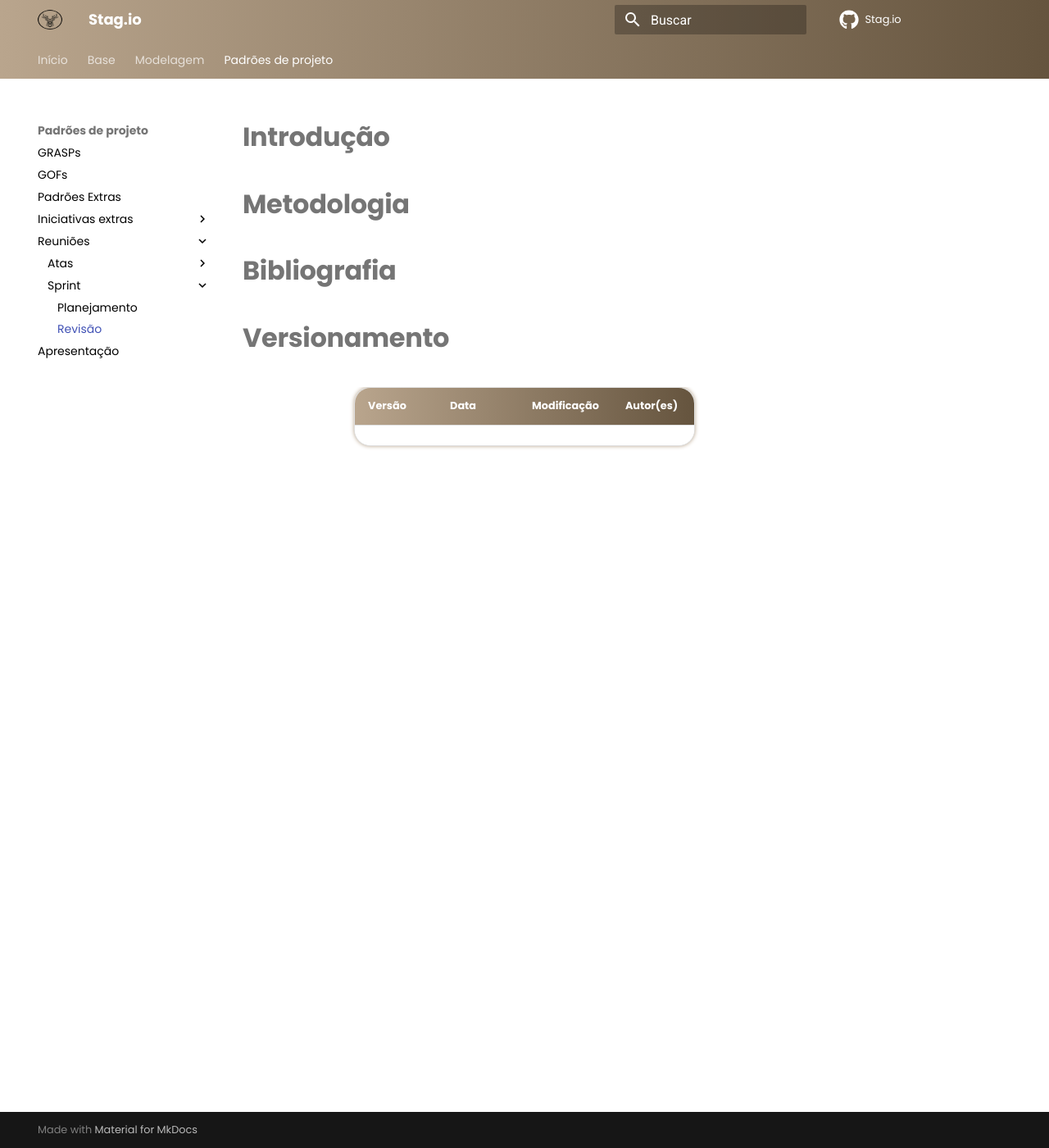
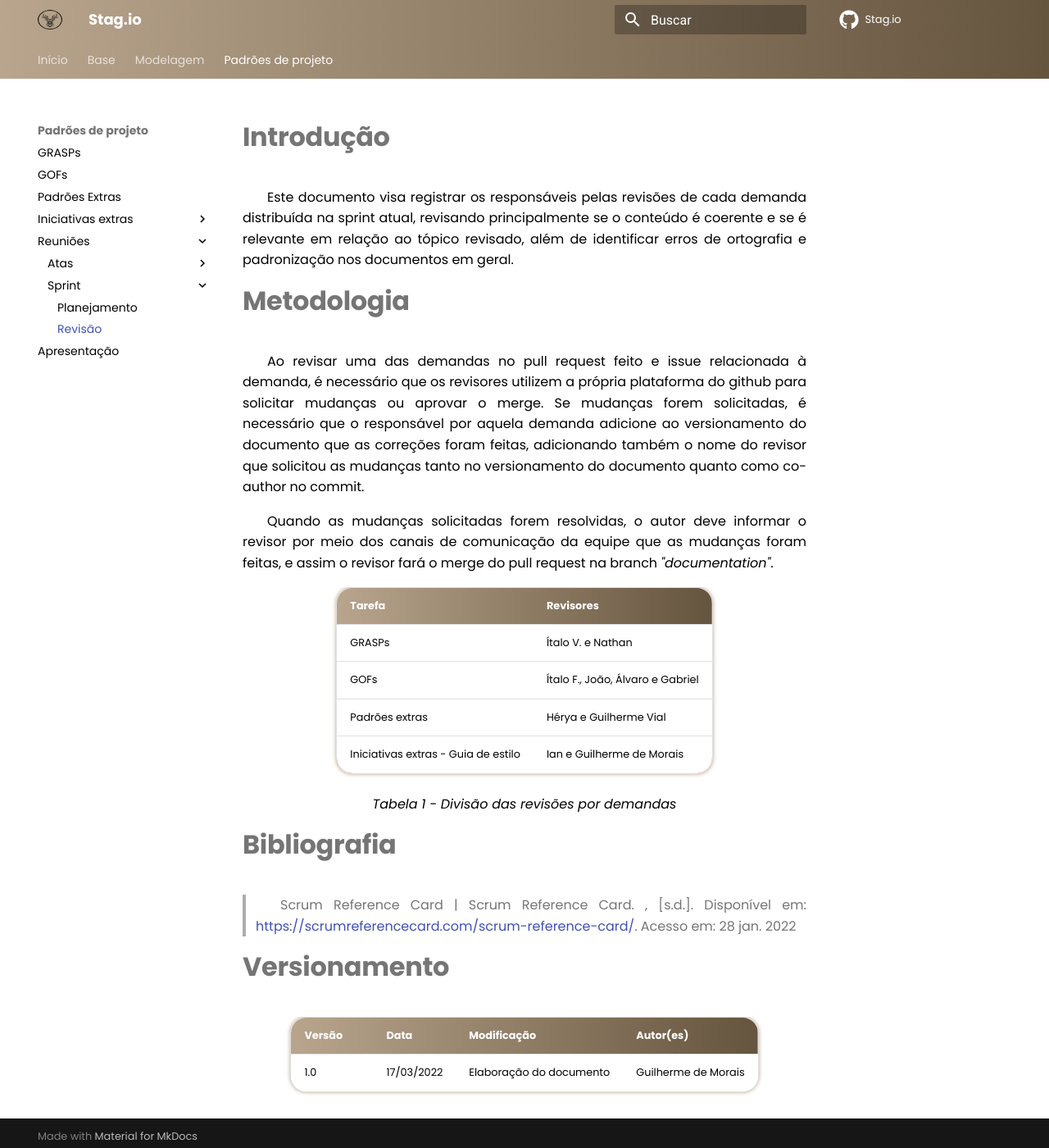
Before and after one commit to UnBArqDsw2021-2/2021.2_G3_stag.io, an MkDocs documentation site: the page built from docs/PadroesDeProjeto/Reunioes/Sprint/Revisao.md, in a window 1280 px wide and 1400 px high. Shown: the whole window at 82% size. Built offline with MkDocs 1.6.1 and Material for MkDocs 9.7.7, drawn with Linux system fonts in a browser that asks for light colours; comment, search, counter and statistics services are not loaded.

Commit message:
Adicionando documento de Revisão

```diff
--- a/docs/PadroesDeProjeto/Reunioes/Sprint/Revisao.md
+++ b/docs/PadroesDeProjeto/Reunioes/Sprint/Revisao.md
@@ -1,11 +1,48 @@
 # Introdução
+
+Este documento visa registrar os responsáveis pelas revisões de cada demanda distribuída na sprint atual, revisando principalmente se o conteúdo é coerente e se é relevante em relação ao tópico revisado, além de identificar erros de ortografia e padronização nos documentos em geral.
 
 # Metodologia
 
+Ao revisar uma das demandas no pull request feito e issue relacionada à demanda, é necessário que os revisores utilizem a própria plataforma do github para solicitar mudanças ou aprovar o merge. Se mudanças forem solicitadas, é necessário que o responsável por aquela demanda adicione ao versionamento do documento que as correções foram feitas, adicionando também o nome do revisor que solicitou as mudanças tanto no versionamento do documento quanto como co-author no commit.
+
+Quando as mudanças solicitadas forem resolvidas, o autor deve informar o revisor por meio dos canais de comunicação da equipe que as mudanças foram feitas, e assim o revisor fará o merge do pull request na branch *"documentation"*.
+
+<table>
+<thead>
+  <tr>
+    <th>Tarefa</th>
+    <th>Revisores</th>
+  </tr>
+</thead>
+<tbody>
+  <tr>
+    <td rowspan="1">GRASPs</td>
+    <td>Ítalo V. e Nathan</td>
+  </tr>
+  <tr>
+    <td rowspan="1">GOFs</td>
+    <td>Ítalo F., João, Álvaro e Gabriel</td>
+  </tr>
+  <tr>
+    <td rowspan="1">Padrões extras</td>
+    <td>Hérya e Guilherme Vial</td>
+  </tr>
+  <tr>
+    <td rowspan="1">Iniciativas extras - Guia de estilo</td>
+    <td>Ian e Guilherme de Morais</td>
+  </tr>
+</tbody>
+</table>
+
+<figcaption> Tabela 1 - Divisão das revisões por demandas </figcaption>
+
 # Bibliografia
+
+> Scrum Reference Card | Scrum Reference Card. , [s.d.]. Disponível em: <https://scrumreferencecard.com/scrum-reference-card/>. Acesso em: 28 jan. 2022
 
 # Versionamento
 
 Versão | Data | Modificação | Autor(es) |
 |--|--|--|--|
-|||||
+|1.0|17/03/2022|Elaboração do documento|Guilherme de Morais|
```
